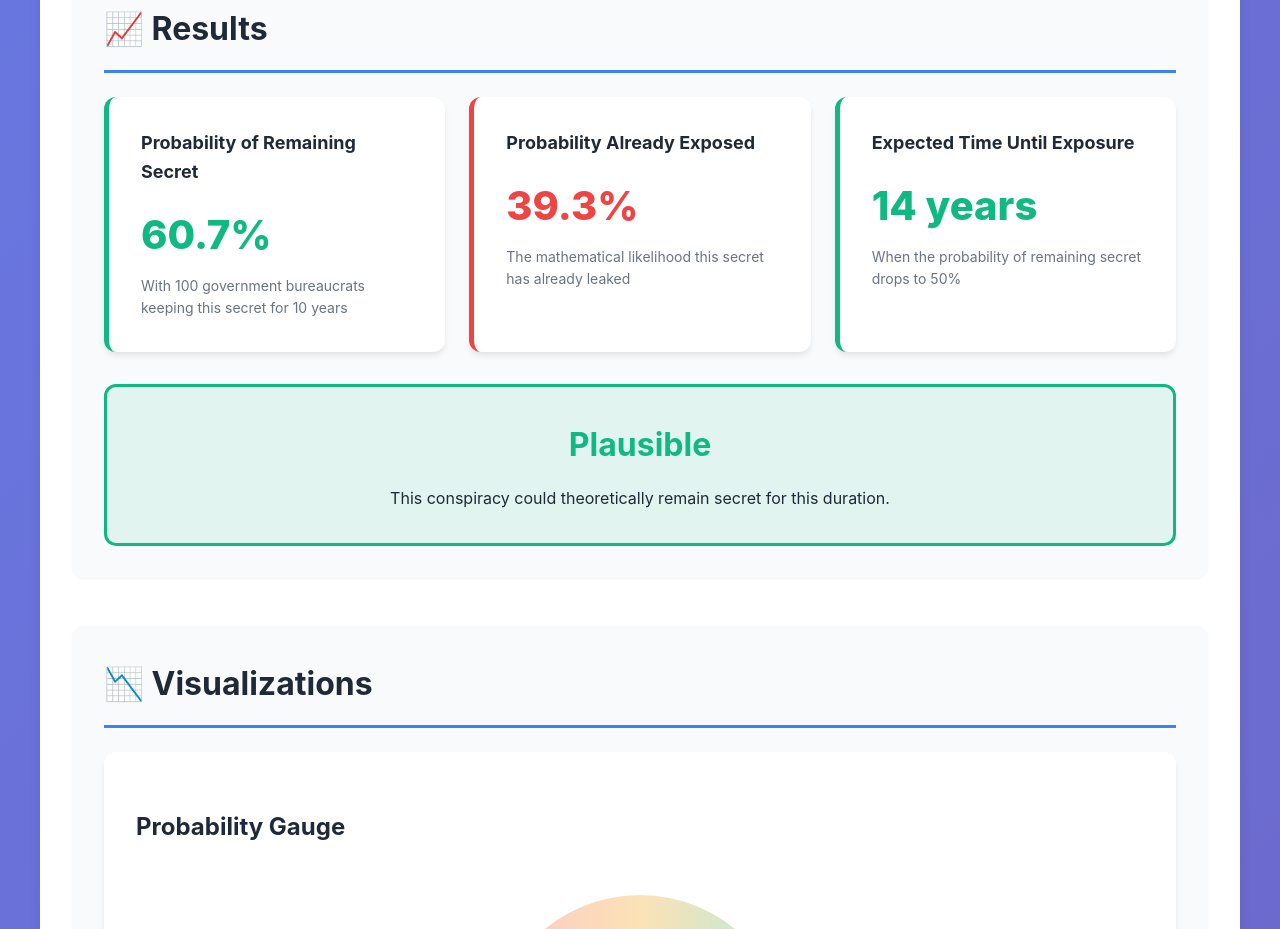
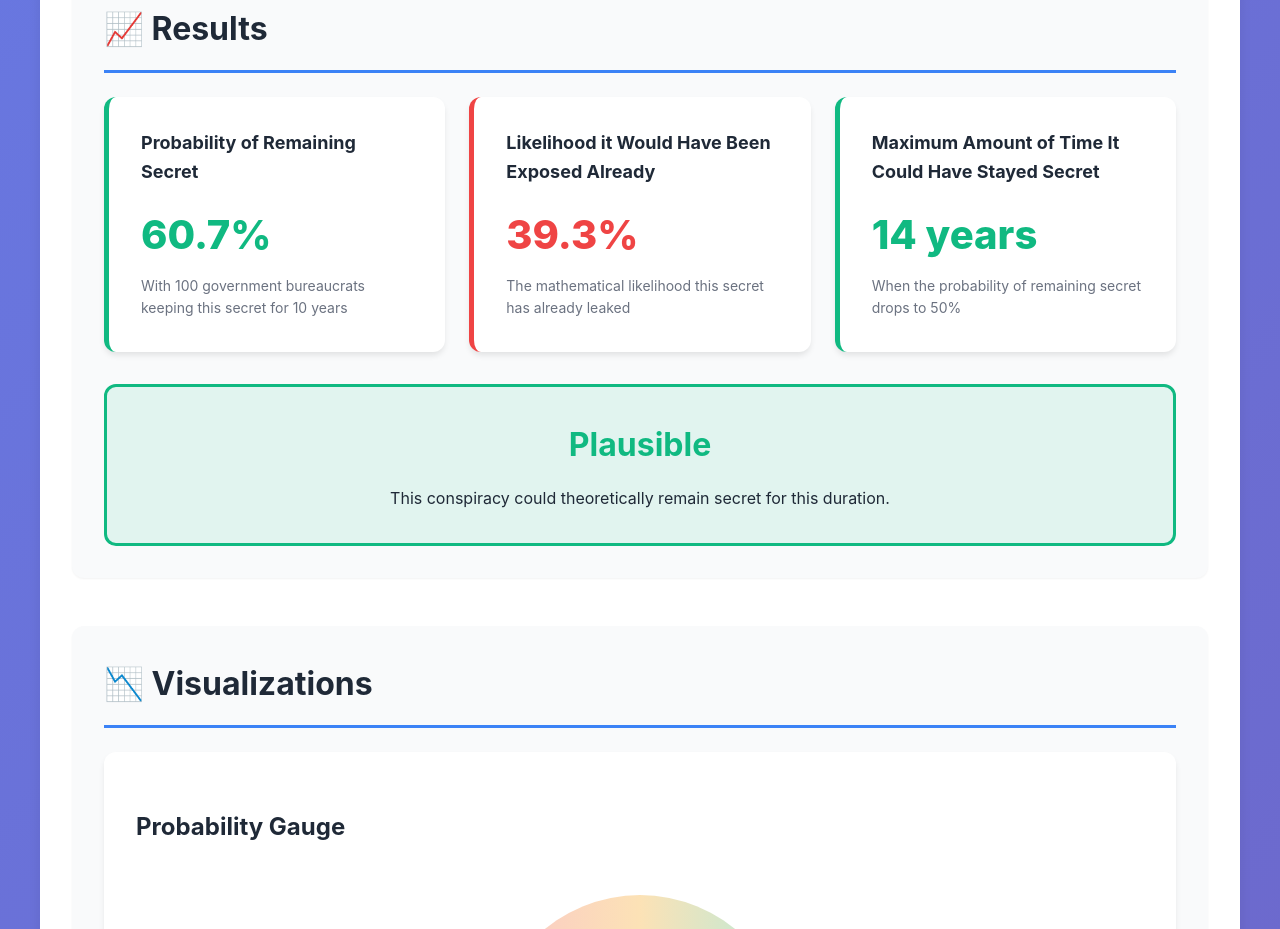
Before and after one commit to mindfu23/Theorazine, a plain HTML site: page index.html in a window 1280 px wide. Shown: the part 1235-2164 px from the top of the page. Drawn offline with nearby package versions, Linux system fonts and the light colour scheme.

Commit message:
text revision and testing.

```diff
--- a/index.html
+++ b/index.html
@@ -106,13 +106,13 @@
                     </div>
 
                     <div class="result-card" id="exposureCard">
-                        <h3>Probability Already Exposed</h3>
+                        <h3>Likelihood it Would Have Been Exposed Already</h3>
                         <div class="result-value" id="exposureProbability">50%</div>
                         <p class="result-description">The mathematical likelihood this secret has already leaked</p>
                     </div>
 
                     <div class="result-card" id="expectedTimeCard">
-                        <h3>Expected Time Until Exposure</h3>
+                        <h3>Maximum Amount of Time It Could Have Stayed Secret</h3>
                         <div class="result-value" id="expectedTime">10 years</div>
                         <p class="result-description">When the probability of remaining secret drops to 50%</p>
                     </div>
```
